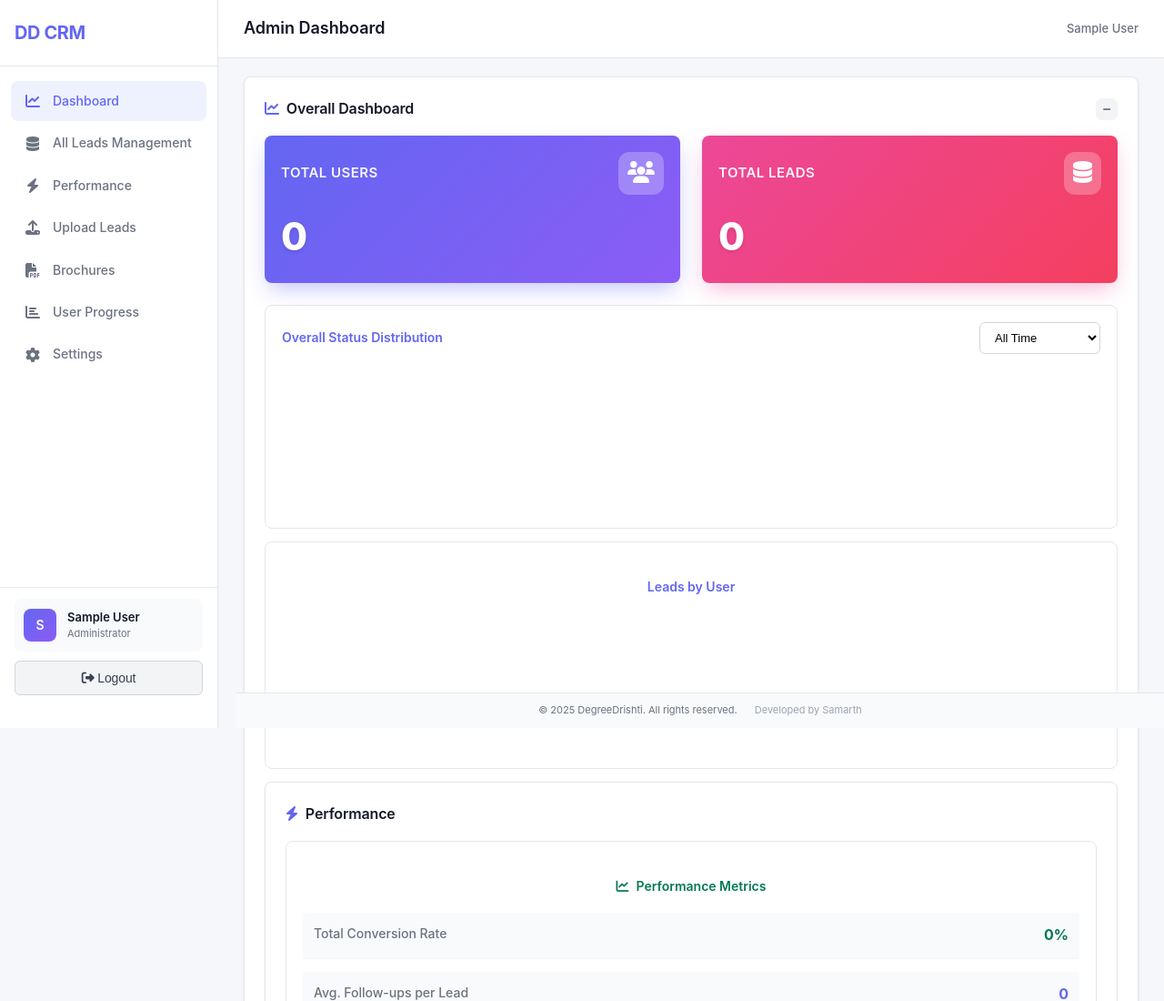
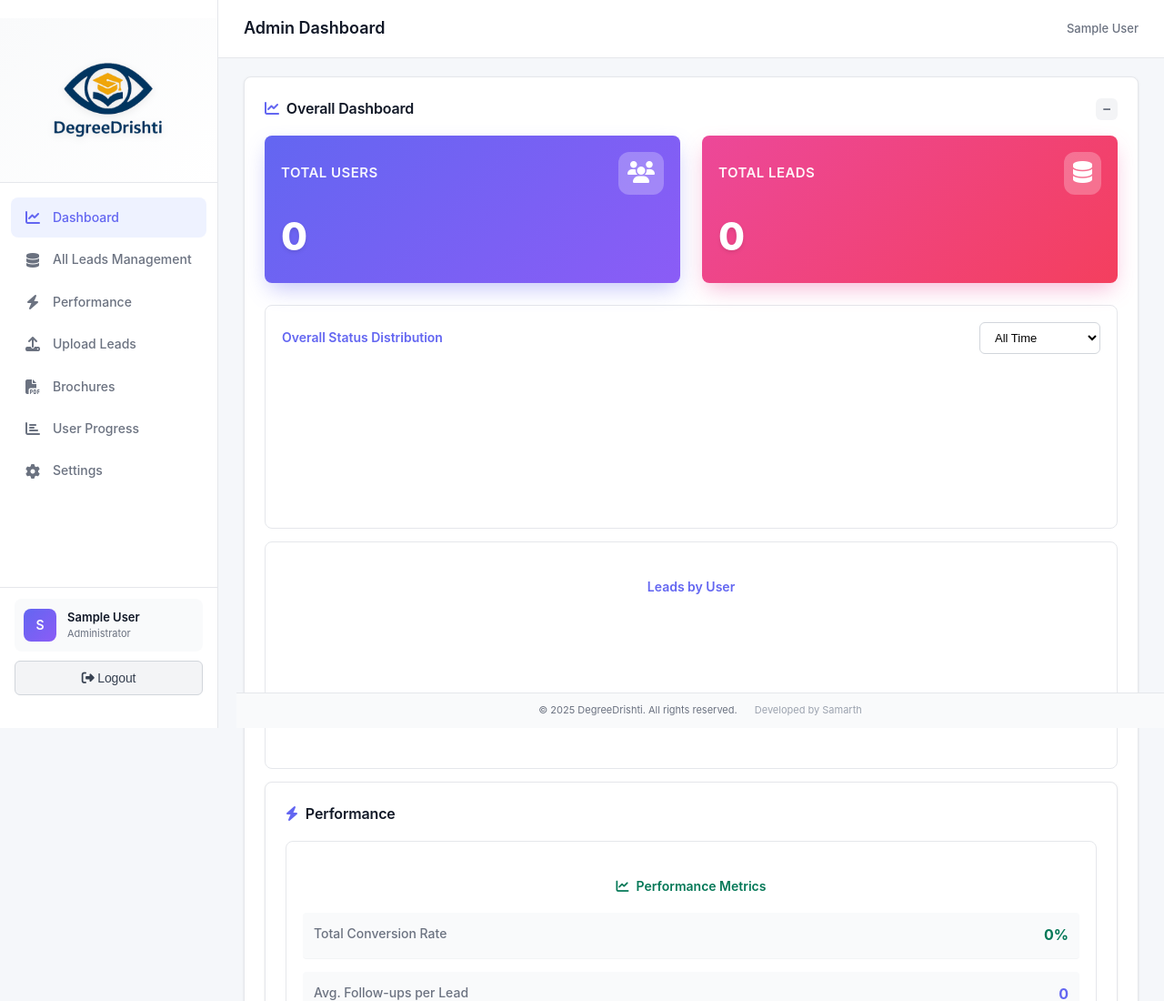
Before and after one commit to samarth207/DD_CRM, a website: page frontend/admin.html in a window 1280 px wide. Shown: the top 1100 px of the page at 91% size. Drawn offline with nearby package versions, Linux system fonts and the light colour scheme; no server answers; sample sign-in values are in the browser's storage.

Commit message:
added logo

```diff
--- a/frontend/admin.html
+++ b/frontend/admin.html
@@ -32,7 +32,7 @@
   <!-- Sidebar Navigation -->
   <div class="sidebar">
     <div class="sidebar-logo">
-      <h1>DD CRM</h1>
+      <img src="assets/logo.png" alt="DegreeDrishti CRM">
     </div>
 
     <div class="sidebar-nav">
--- a/frontend/css/style.css
+++ b/frontend/css/style.css
@@ -63,9 +63,19 @@ body {
 }
 
 .sidebar-logo {
-  padding: 0 16px 20px;
+  padding: 20px 16px;
   border-bottom: 1px solid #e5e7eb;
   margin-bottom: 12px;
+  display: flex;
+  align-items: center;
+  justify-content: center;
+  background: linear-gradient(135deg, #f9fafb 0%, #ffffff 100%);
+}
+
+.sidebar-logo img {
+  max-width: 140px;
+  height: auto;
+  filter: drop-shadow(0 2px 4px rgba(0,0,0,0.08));
 }
 
 .sidebar-logo h1 {
```
Also changed, not shown: frontend/index.html (+4 -4 lines), frontend/user.html (+1 -1 lines), frontend/assets/logo-icon.png (added), frontend/assets/logo.png (added).
